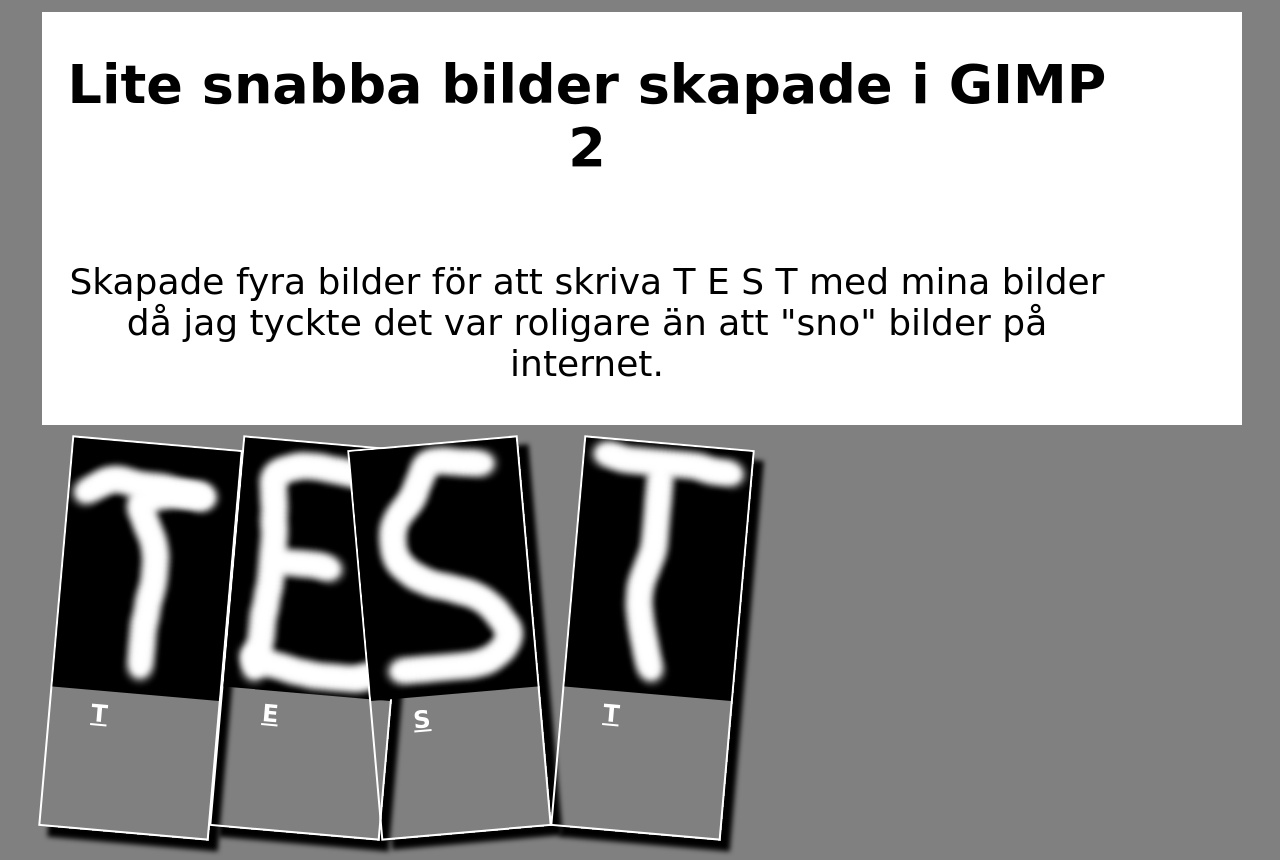
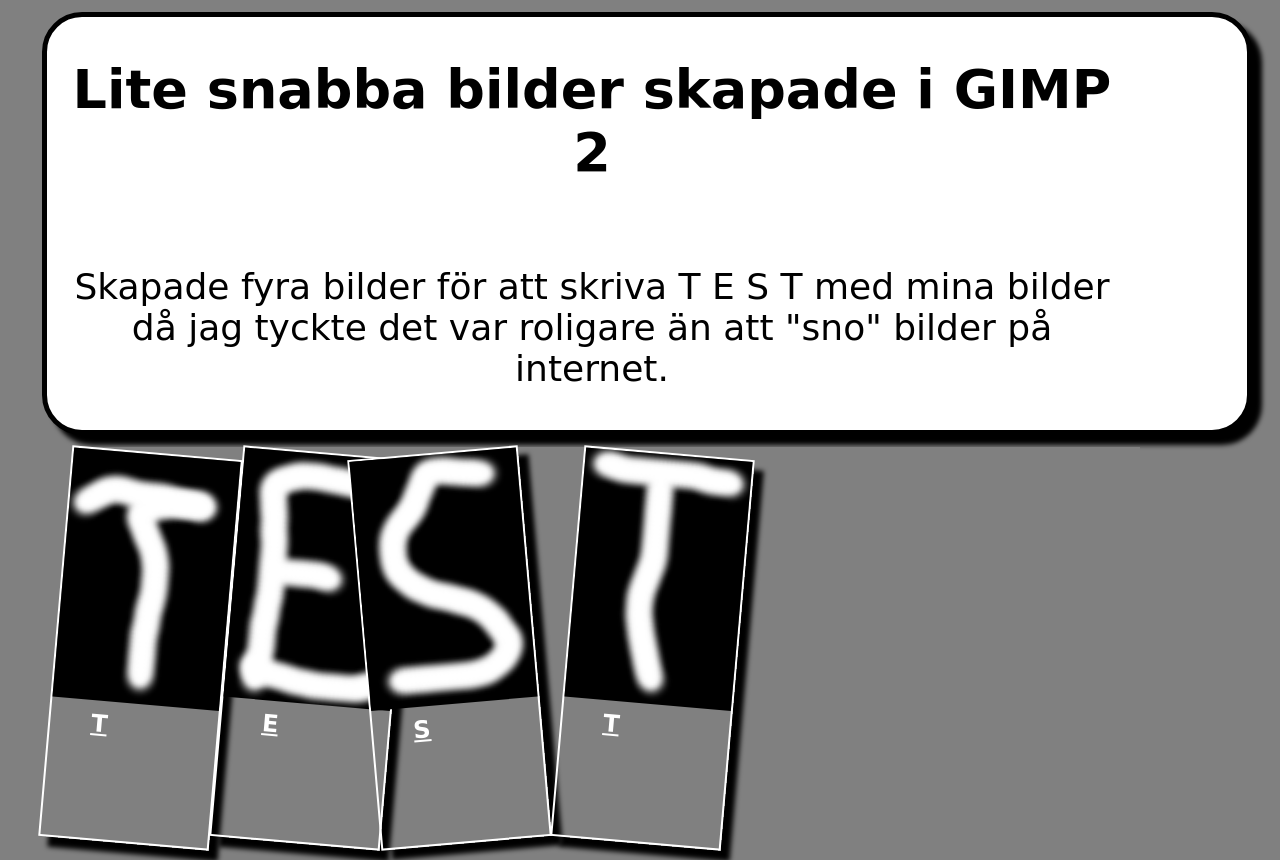
Before and after one commit to mk222xa/1ik415-laborationer, a plain HTML site: page gallery/index.html in a window 1280 px wide. Shown: the top 860 px of the page. Drawn offline with Linux system fonts and the light colour scheme; a web font is replaced by a local one.

Commit message:
Playing with the header

```diff
--- a/gallery/css/gallery.css
+++ b/gallery/css/gallery.css
@@ -20,6 +20,22 @@ header
     background-color:white;
     float: left;
     display: inline-block;
+    -moz-box-shadow:10px 10px 5px #000000;
+    -webkit-box-shadow:10px 10px 5px #000000;
+    box-shadow:10px 10px 5px #000000;
+    border:solid 5px #000000;
+    -moz-border-radius-topleft: 40px;
+    -moz-border-radius-topright:40px;
+    -moz-border-radius-bottomleft:40px;
+    -moz-border-radius-bottomright:40px;
+    -webkit-border-top-left-radius:40px;
+    -webkit-border-top-right-radius:40px;
+    -webkit-border-bottom-left-radius:40px;
+    -webkit-border-bottom-right-radius:40px;
+    border-top-left-radius:40px;
+    border-top-right-radius:40px;
+    border-bottom-left-radius:40px;
+    border-bottom-right-radius:40px;
 }
 h1
 {
```
